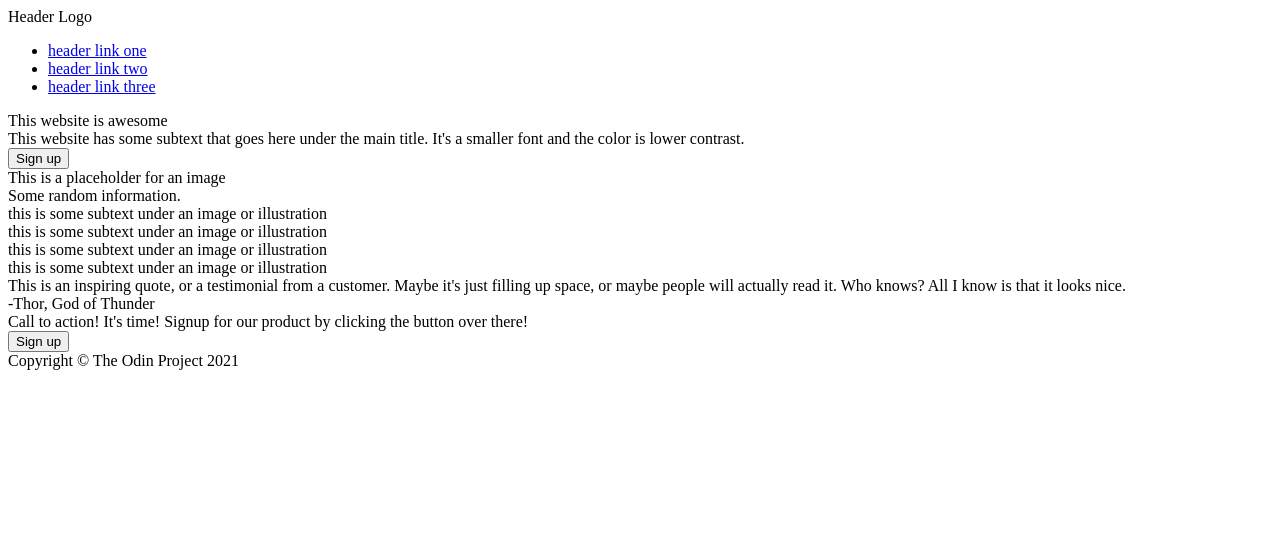
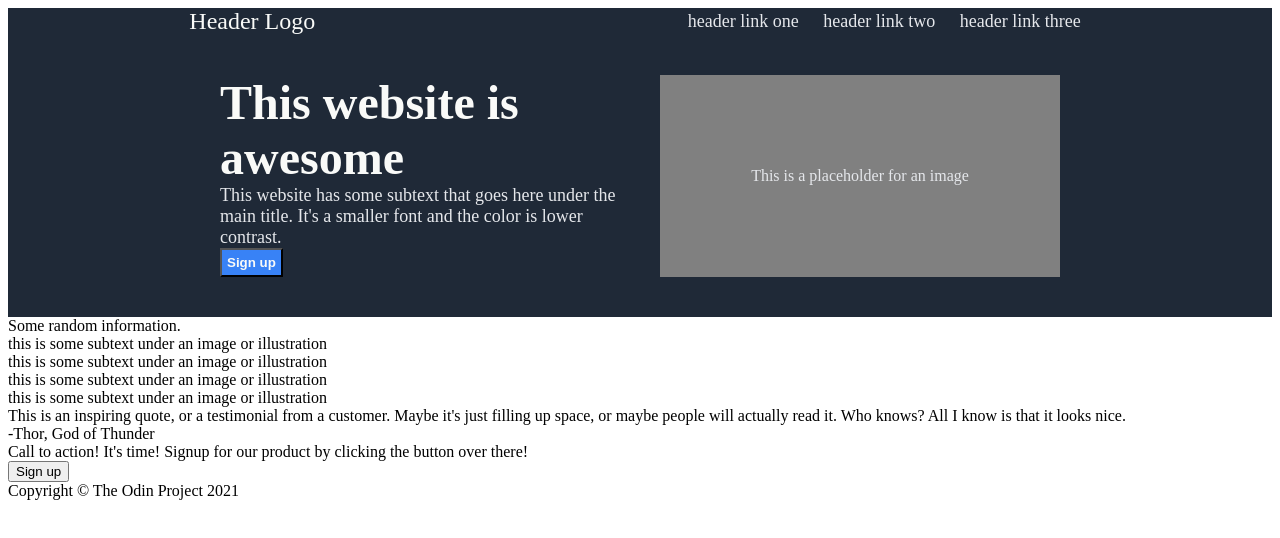
Before and after one commit to shubhshubh99/landing-page, a plain HTML site: page index.html in a window 1280 px wide. Drawn offline with Linux system fonts and the light colour scheme.

Commit message:
Complete style.css for sec1

```diff
--- a/index.html
+++ b/index.html
@@ -2,6 +2,7 @@
 <html lang="en">
     <head>
         <meta charset="utf-8">
+        <link rel="stylesheet" href="style.css">
         <title></title>
     </head>
 
--- a/style.css
+++ b/style.css
@@ -1,6 +1,10 @@
+.body {
+    display: flex;
+}
+
 .header {
     /* temp-change */
-    border: 3px solid red;
+    /* border: 3px solid red; */
 
     display: flex;
     justify-content: space-around;
@@ -10,7 +14,7 @@
 .header-logo,
 .header-links {
     /* temp-change */;
-    border: 3px solid green;
+    /* border: 3px solid green; */
 }
 
 .header-logo {
@@ -48,3 +52,63 @@ a {
 
     color: #E5E7EB;
 }
+
+.sec1,
+.sec3,
+.footer {
+
+    /* temp-change */
+    /* border: 3px solid blueviolet; */
+}
+
+.sec2,
+.sec4 {
+    /* temp-change */
+    /* border: 3px solid red; */
+}
+
+
+.sec1 {
+    display: flex;
+    background-color: #1F2937;
+
+    justify-content: center;
+    gap: 40px;
+    padding: 40px;
+}
+
+.sec1-text,
+.sec1-img {
+    /* border: 3px solid green; */
+    max-width: 400px;
+    flex: 1;
+}
+
+.sec1-main-title {
+    font-size: 48px;
+    font-weight: bolder;
+    color: #F9FAF8;
+
+}
+
+.sec1-sub-text {
+    font-size: 18px;
+    color: #E5E7EB;
+
+}
+
+.sec1-button {
+    background-color: #3882F6;
+    color: #F9FAF8;
+    font-weight: bold;
+    padding: 5px;
+}
+
+.sec1-img {
+    display: flex;
+    background-color: grey;
+    color: #E5E7EB;
+
+    justify-content: center;
+    align-items: center;
+}
```
